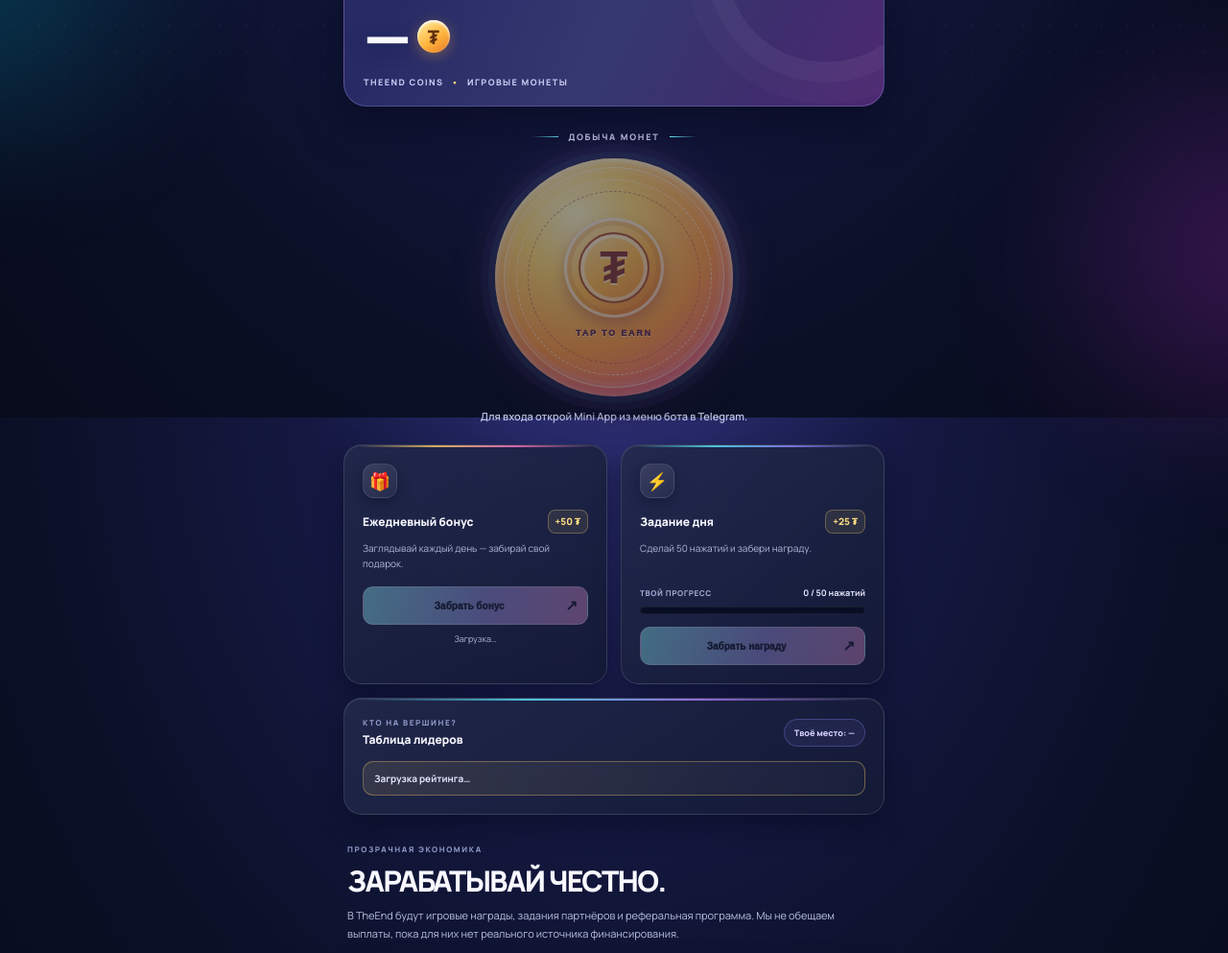
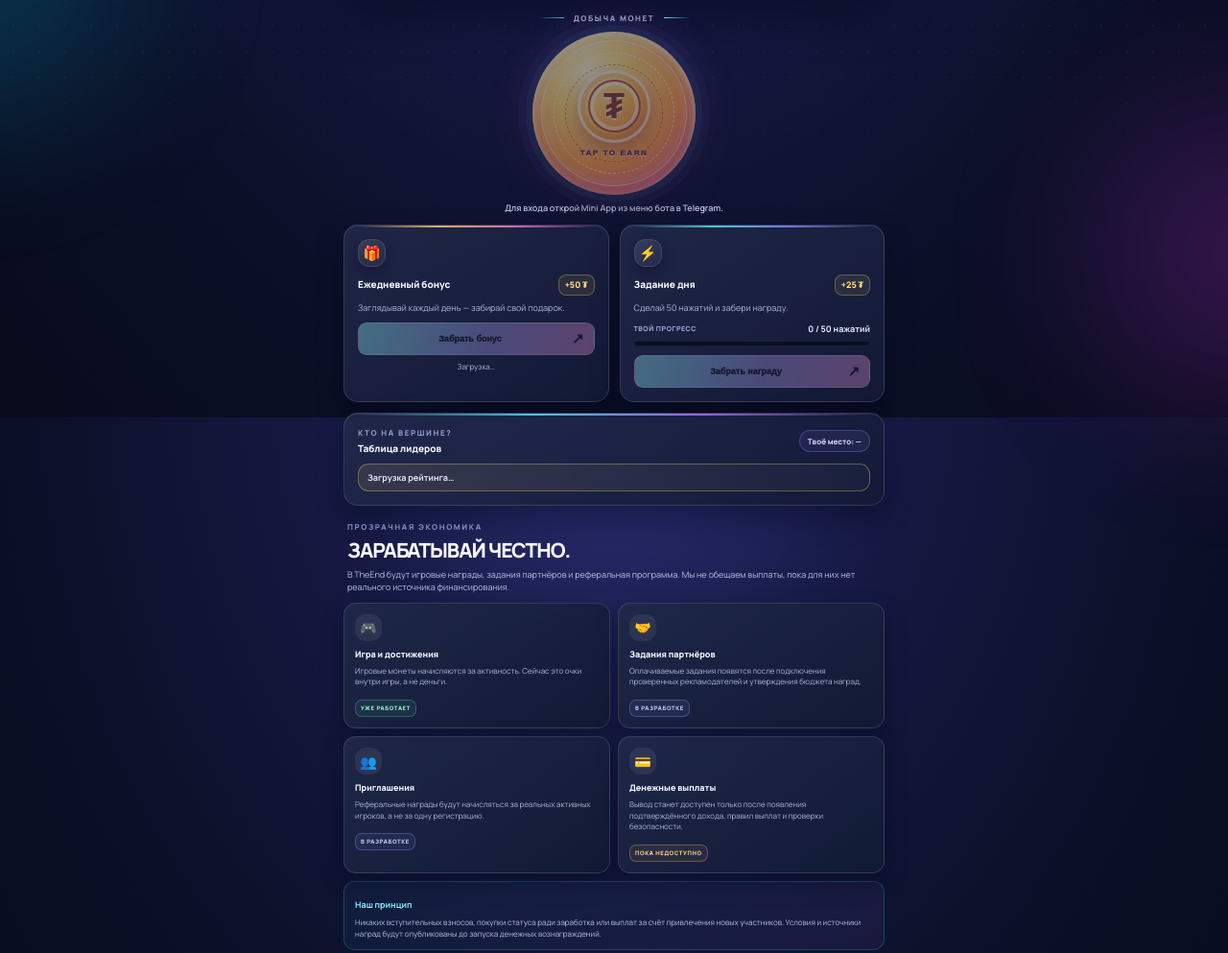
Before and after one commit to uroff265-collab/theend-coin, a website: page public/index.html in a window 1280 px wide. Shown: the part 365-1358 px from the top of the page at 96% size. Drawn offline with Linux system fonts and the light colour scheme.

Commit message:
Compact TheEnd interface into clear sections

```diff
--- a/public/style.css
+++ b/public/style.css
@@ -37,3 +37,65 @@ footer{display:flex;flex-wrap:wrap;justify-content:center;gap:7px 12px;padding:1
 
 .trust-section{margin:0 0 24px}.trust-heading{padding:8px 4px 14px}.trust-heading h2{margin:7px 0;font-size:clamp(23px,6vw,30px);font-weight:1000;letter-spacing:-.05em}.trust-heading>p{margin:0;color:#b7c0df;font-size:11px;line-height:1.7}.economy-grid{display:grid;grid-template-columns:1fr 1fr;gap:11px}.economy-card{position:relative;min-width:0;padding:15px 13px;border:1px solid #ffffff20;border-radius:17px;background:linear-gradient(145deg,#202849eF,#121a34f2);box-shadow:0 10px 24px #03071855}.economy-icon{display:grid;place-items:center;width:34px;height:34px;margin-bottom:10px;border-radius:11px;background:#ffffff12;font-size:17px}.economy-card strong{display:block;font-size:11px;font-weight:900}.economy-card p{min-height:66px;margin:7px 0 11px;color:#aeb8d8;font-size:9px;line-height:1.6}.economy-state{display:inline-flex;padding:5px 7px;border-radius:7px;font-size:7px;font-weight:1000;letter-spacing:.1em}.state-live{border:1px solid #55f2b044;background:#55f2b014;color:#8fffc9}.state-plan{border:1px solid #8e9aff55;background:#8e9aff16;color:#c7ceff}.state-locked{border:1px solid #ffbd654d;background:#ffbd6514;color:#ffd58d}.trust-note{margin-top:12px;padding:14px 15px;border:1px solid #55eaff30;border-radius:15px;background:linear-gradient(110deg,#35dff40d,#a47aff12)}.trust-note strong{font-size:11px;color:#8beeff}.trust-note p{margin:6px 0 0;color:#b7c0df;font-size:9px;line-height:1.65}
 @media(max-width:350px){.economy-grid{grid-template-columns:1fr}.economy-card p{min-height:0}}
+
+
+/* Compact section layout */
+.app{padding-top:14px;padding-bottom:12px}
+.topbar{margin-bottom:0}
+.brand-mark{width:38px;height:38px;border-radius:12px}
+.hero-copy{padding:20px 4px 12px}
+.hero-kicker{padding:5px 9px;font-size:8px}
+h1{margin:9px 0 4px;font-size:clamp(30px,8vw,43px)}
+.hero-copy p{margin-top:6px;font-size:10px}
+.balance-card{margin-top:2px;padding:13px 16px;border-radius:18px}
+.balance{font-size:clamp(36px,10vw,49px)}
+.balance-coin{width:29px;height:29px;font-size:17px}
+.coin-label{font-size:8px;margin-top:3px}
+.tap-section{padding:14px 0 10px}
+.tap-heading{margin-bottom:9px;font-size:8px}
+.mint-button{width:min(43vw,164px);gap:6px}
+.coin-core{width:76px;height:76px}
+.coin-emblem{width:55px;height:55px;font-size:36px}
+.tap-hint{font-size:8px}
+#message{margin-top:7px;min-height:14px;font-size:9px}
+.game-panels{gap:9px;margin-bottom:13px}
+.game-card{padding:12px 11px;border-radius:15px}
+.card-icon{width:29px;height:29px;margin-bottom:8px;font-size:15px}
+.panel-heading{font-size:10px}
+.reward{padding:4px 6px;font-size:9px}
+.game-card p{min-height:0;margin:6px 0 9px;font-size:9px;line-height:1.45}
+.action-button{min-height:34px;font-size:9px;border-radius:9px}
+.panel-status{margin-top:6px;font-size:8px}
+.progress-meta{margin:0 0 6px;font-size:7px}
+.progress-track{height:6px;margin-bottom:9px}
+.leaderboard-card{padding:13px}
+.leaderboard{margin-top:9px;gap:5px}
+.leaderboard li{padding:7px 9px;font-size:9px}
+.rank-chip{padding:5px 8px;font-size:8px}
+.trust-section{margin-bottom:14px}
+.trust-heading{padding:3px 4px 9px}
+.trust-heading h2{font-size:21px;margin:5px 0}
+.trust-heading>p{font-size:9px;line-height:1.5}
+.economy-grid{gap:8px}
+.economy-card{padding:11px;border-radius:13px}
+.economy-icon{width:28px;height:28px;margin-bottom:7px;font-size:14px}
+.economy-card strong{font-size:9px}
+.economy-card p{min-height:0;margin:5px 0 7px;font-size:8px;line-height:1.45}
+.economy-state{padding:4px 5px;font-size:6px}
+.trust-note{margin-top:8px;padding:10px 11px;border-radius:12px}
+.trust-note strong{font-size:9px}
+.trust-note p{margin-top:4px;font-size:8px;line-height:1.5}
+footer{padding:10px 4px 3px;font-size:7px}
+@media(min-width:560px){
+ .app{padding-top:18px}
+ .hero-copy{padding-top:24px}
+ .game-panels{gap:11px}
+ .game-card{padding:14px}
+ .mint-button{width:170px}
+}
+@media(max-height:760px){
+ .hero-copy{padding-top:14px}
+ .mint-button{width:min(39vw,145px)}
+ .coin-core{width:68px;height:68px}
+ .coin-emblem{width:49px;height:49px;font-size:32px}
+}
```
